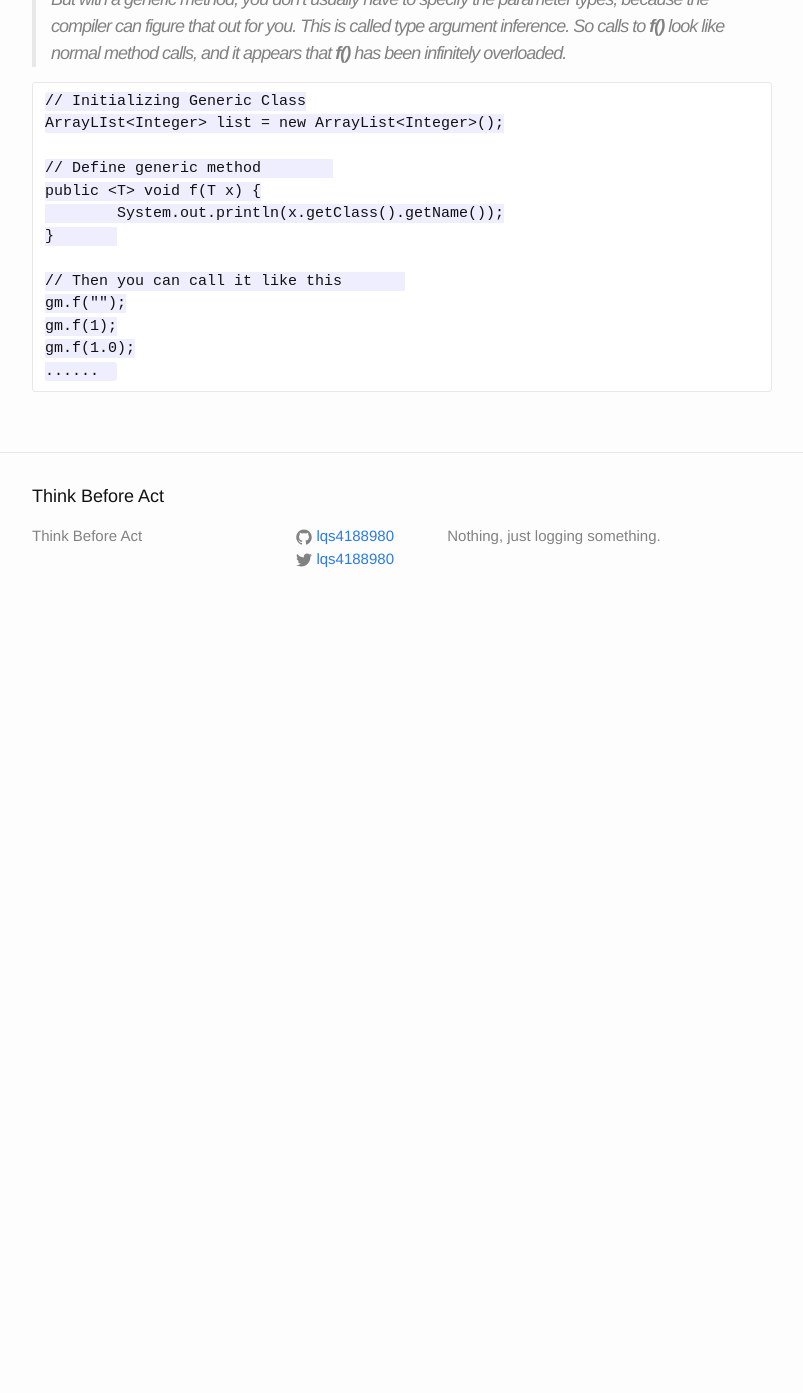
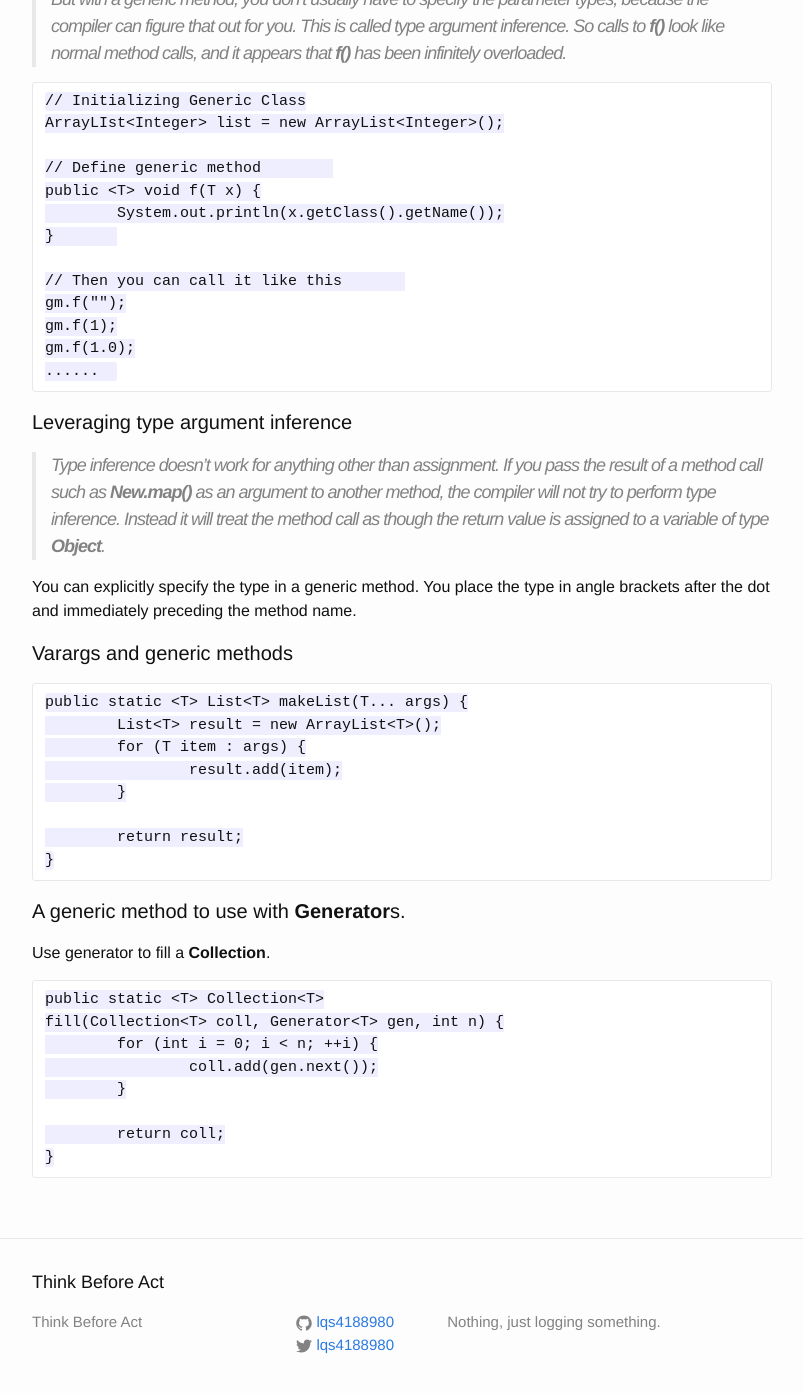
Before and after one commit to lqs4188980/lqs4188980.github.io, a Jekyll site: the page built from _posts/2015-01-16-thinking-in-java-reading-notes.markdown, in a window 1280 px wide and 1400 px high, scrolled down 33052 px. Shown: the top 1393 px of the window, without its empty margins (238-1041 px from the left). Built offline with Jekyll 4.4.1, drawn with Linux system fonts in a browser that asks for light colours; before the commit the page ends 33682 px from its top, so only the background shows below that.

Commit message:
Update Post

```diff
--- a/_posts/2015-01-16-thinking-in-java-reading-notes.markdown
+++ b/_posts/2015-01-16-thinking-in-java-reading-notes.markdown
@@ -1182,3 +1182,33 @@ Simply place a generic parameter list before the return value to make a method g
 	gm.f(1);
 	gm.f(1.0);
 	......
+
+#### Leveraging type argument inference
+
+> Type inference doesn't work for anything other than assignment. If you pass the result of a method call such as **New.map()** as an argument to another method, the compiler will not try to perform type inference. Instead it will treat the method call as though the return value is assigned to a variable of type **Object**.
+
+You can explicitly specify the type in a generic method. You place the type in angle brackets after the dot and immediately preceding the method name.
+
+#### Varargs and generic methods
+
+	public static <T> List<T> makeList(T... args) {
+		List<T> result = new ArrayList<T>();
+		for (T item : args) {
+			result.add(item);
+		}
+
+		return result;
+	}
+
+#### A generic method to use with **Generator**s.
+
+Use generator to fill a **Collection**.
+
+	public static <T> Collection<T>
+	fill(Collection<T> coll, Generator<T> gen, int n) {
+		for (int i = 0; i < n; ++i) {
+			coll.add(gen.next());
+		}
+
+		return coll;
+	}
```
Also changed, not shown: _posts/2015-02-12-diary-save-time.markdown (added, +11 -0 lines).
